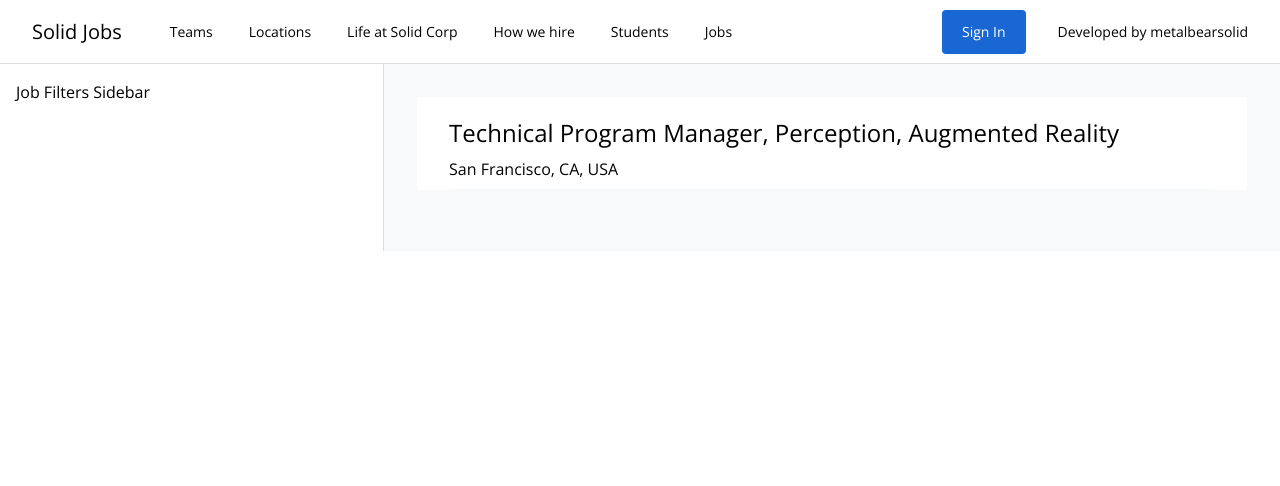
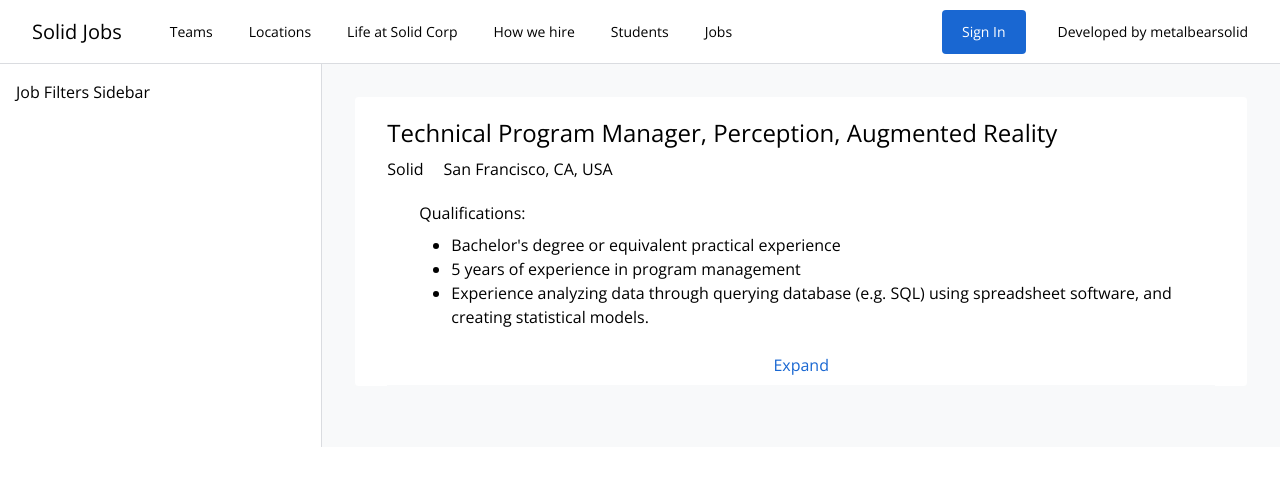
Before and after one commit to metalbears0lid/job-search, a Vue app: page /#/jobs/results in a window 1280 px wide. Shown: the top 486 px of the page. Built offline with nearby package versions, Linux system fonts and the light colour scheme.

Commit message:
Add job details to job listings component

```diff
--- a/src/components/JobResults/JobListings.vue
+++ b/src/components/JobResults/JobListings.vue
@@ -2,19 +2,42 @@
   <main class="flex-auto bg-brand-gray-2 p-8">
     <ol>
       <li class="mb-7">
-        <router-link to="/jobs/results/1"
-        class="mx-auto block rounded border border-solid border-brand-gray-2 bg-white hover:shadow-gray">
-        <div class="mx-8 border-b border-solid border-brand-gray-2 pt-5 pb-2">
-          <h2 class="mb-2 text-2xl">
-            Technical Program Manager, Perception, Augmented Reality
-          </h2>
+        <router-link
+          to="/jobs/results/1"
+          class="mx-auto block rounded border border-solid border-brand-gray-2 bg-white hover:shadow-gray"
+        >
+          <div class="mx-8 border-b border-solid border-brand-gray-2 pt-5 pb-2">
+            <h2 class="mb-2 text-2xl">Technical Program Manager, Perception, Augmented Reality</h2>
 
-          <div class="flex flex-row align-middle">
-            <div class="mr-5">
-              <span>San Francisco, CA, USA</span>
+            <div class="flex flex-row align-middle">
+              <div class="mr-5">
+                <span>Solid</span>
+              </div>
+              <div>
+                <span>San Francisco, CA, USA</span>
+              </div>
+            </div>
+
+            <div class="px-8 py-4">
+              <div>
+                <h3 class="mt-1 mb-2">Qualifications:</h3>
+                <div>
+                  <ul class="list-disc pl-8">
+                    <li>Bachelor's degree or equivalent practical experience</li>
+                    <li>5 years of experience in program management</li>
+                    <li>
+                      Experience analyzing data through querying database (e.g. SQL) using
+                      spreadsheet software, and creating statistical models.
+                    </li>
+                  </ul>
+                </div>
+              </div>
+            </div>
+
+            <div class="mt-2 text-center">
+              <router-link to="/jobs/results/1" class="text-brand-blue-1"> Expand </router-link>
             </div>
           </div>
-        </div>
         </router-link>
       </li>
     </ol>
@@ -23,6 +46,6 @@
 
 <script>
 export default {
-  name: "JobListings"
+  name: 'JobListings'
 }
 </script>
```
